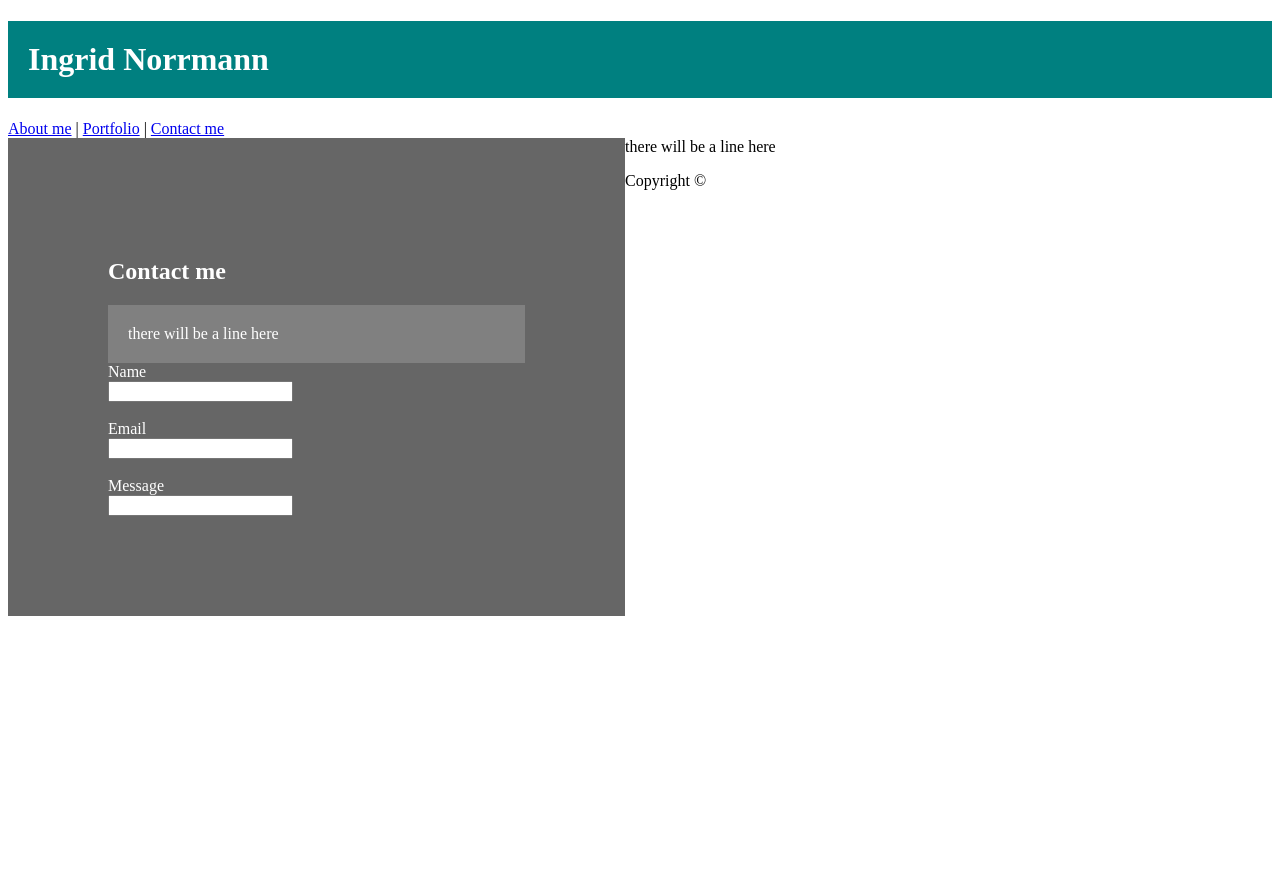
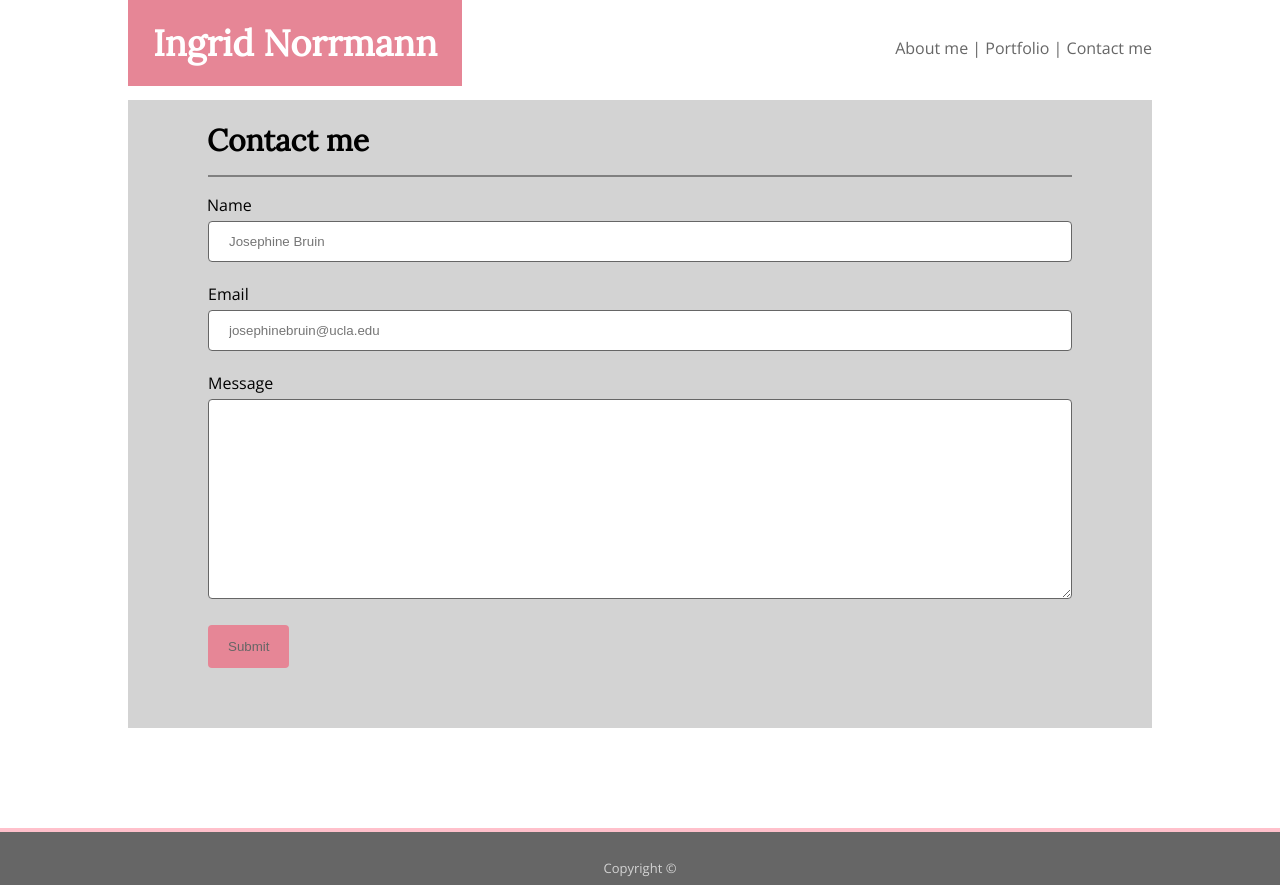
Before and after one commit to inorrmann/Basic-Portfolio, a plain HTML site: page contact.html in a window 1280 px wide. Before the commit the page ends 800 px from the top, so only its background shows below. Drawn offline with nearby package versions, Linux system fonts and the light colour scheme.

Commit message:
about me and contact pages finalized

```diff
--- /dev/null
+++ b/assets/css/reset.css
@@ -0,0 +1,48 @@
+/* http://meyerweb.com/eric/tools/css/reset/
+   v2.0 | 20110126
+   License: none (public domain)
+*/
+
+html, body, div, span, applet, object, iframe,
+h1, h2, h3, h4, h5, h6, p, blockquote, pre,
+a, abbr, acronym, address, big, cite, code,
+del, dfn, em, img, ins, kbd, q, s, samp,
+small, strike, strong, sub, sup, tt, var,
+b, u, i, center,
+dl, dt, dd, ol, ul, li,
+fieldset, form, label, legend,
+table, caption, tbody, tfoot, thead, tr, th, td,
+article, aside, canvas, details, embed,
+figure, figcaption, footer, header, hgroup,
+menu, nav, output, ruby, section, summary,
+time, mark, audio, video {
+	margin: 0;
+	padding: 0;
+	border: 0;
+	font-size: 100%;
+	font: inherit;
+	vertical-align: baseline;
+}
+/* HTML5 display-role reset for older browsers */
+article, aside, details, figcaption, figure,
+footer, header, hgroup, menu, nav, section {
+	display: block;
+}
+body {
+	line-height: 1;
+}
+ol, ul {
+	list-style: none;
+}
+blockquote, q {
+	quotes: none;
+}
+blockquote:before, blockquote:after,
+q:before, q:after {
+	content: '';
+	content: none;
+}
+table {
+	border-collapse: collapse;
+	border-spacing: 0;
+}
--- a/assets/css/style.css
+++ b/assets/css/style.css
@@ -1,21 +1,141 @@
-/** Heading & Navigation Bar **/
+* {
+    box-sizing: border-box;
+    margin: 0;
+    /* background-image: url(../images/background-tiles.jpg)*/
+  }
+
+/*** Heading & Navigation Bar ***/
+header{
+    position: relative;
+    top: -100px;
+    width: 80%;
+    margin: 0 auto;
+}
 
 h1 {
-    padding: 20px;
     color: white;
-    background: teal;
+    padding: 25px;
+    background: rgb(230, 134, 150);
+    font-family: "Lora", "Palatino", "Bakesrville", "PT Serif";
+    font-weight: bold;
+    font-size: 36px;
+    text-align: center;
+    float: left;
 }
 
+nav {
+    font-family: "Open Sans", "Roboto", "Lato", "Raleway", "Sans", "PT Sans";
+    padding: 40px 0 30px;
+    float: right;
+    color: #666;
+}
+
+a:link,
+a:active,
+a:visited {
+    text-decoration: none;
+    color: #666
+}
+
+
+/*** Main content ***/
 .container {
-    padding: 100px;
-    margin-bottom: 20px;
-    color: white;
-    background: #666;
-    float: left;
-    width: 33%
+    font-family: "Open Sans", "Roboto", "Lato", "Raleway", "Sans", "PT Sans";
+    padding: 0 80px 80px 80px;
+    margin: 100px auto;
+    width: 80%;
+    background: lightgrey;
+}
+
+/*** Subtitle section ***/
+h2 {
+    padding: 25px 20px 20px 20px;
+    font-family: "Lora", "Palatino", "Baskerville", "PT Serif";
+    font-weight: bold;
+    font-size: 30px;
+    position: relative;
+    left: -255px
 }
 
 #title-line {
-    padding: 20px;
+    padding: 1px;
     background: grey;
 }
+
+
+/** Content section Index **/
+.content {
+    text-align: justify;
+}
+
+#headshot {
+    float: left;
+    padding: 0 15px 10px 0;
+}
+
+#p1 {
+    float: right;
+}
+
+/** Content section Contact **/
+form {
+    position: relative;
+    top: 20px;
+}
+input[type=text], input[type=email], textarea {
+    width: 100%;
+    padding: 12px 20px;
+    margin: 8px 0;
+    display: inline-block;
+    border: 1px solid #666;
+    border-radius: 4px;
+}
+
+input[type=submit] {
+    background-color: rgb(230, 134, 150);
+    color: #666;
+    padding: 14px 20px;
+    border: none;
+    border-radius: 4px;
+    cursor: pointer;
+}
+
+label[for=name] {
+    position: relative;
+    left: -255px
+}
+
+#message {
+    height: 200px;
+    resize: vertical;
+}
+
+/** Content section Portfolio **/
+.column {
+    float: left;
+    width: 35%;
+    padding: 10px;
+}
+
+.row1::after {
+    content: "";
+    clear: both;
+    display: table;
+}
+
+
+
+/*** Footer section ***/
+#footer-line {
+    padding: 2px;
+    background: pink;
+}
+
+#copyright-block {
+    padding: 30px 30px 10px 30px;
+    font-family: "Open Sans", "Roboto", "Lato", "Raleway", "Sans", "PT Sans";
+    font-size: 13px;
+    background: #666;
+    color: lightgrey;
+    text-align: center
+}
--- a/contact.html
+++ b/contact.html
@@ -5,7 +5,11 @@
     <meta name="viewport" content="width=device-width, initial-scale=1.0">
     <meta http-equiv="X-UA-Compatible" content="ie=edge">
     <title>Ingrid Norrmann | Contact me</title>
+    <link rel="stylesheet" type="text/css" href="assets/css/reset.css">
     <link rel="stylesheet" type="text/css" href="assets/css/style.css">
+
+    <!-- Google Fonts -->
+    <link href="https://fonts.googleapis.com/css?family=Lora|Open+Sans&display=swap" rel="stylesheet">
 </head>
 
 <body>
@@ -24,36 +28,33 @@
     <div class="container">
 
         <!-- Title of this page -->
-        <section>
+        <section class="subheading">
             <h2> Contact me </h2>
-
-            <section id="title-line">
-                there will be a line here
-            </section>
+            <section id="title-line"></section>
         </section>
 
         <!-- Main content of this page -->
-        <form>
-            Name <br>
-            <input type="text" name="name">
-            <br><br>
-            Email<br>
-            <input type="email" name="email">
-            <br><br>
-            Message<br>
-            <input id="message" type="text" name="message">
+        <section class="message-box">
+            <form action="/action_page.php">
+                <label for="name">Name</label><br>
+                <input type="text" id="name" name="name" placeholder="Josephine Bruin">
+                <br><br>
+                <label for="email">Email</label><br>
+                <input type="email" id="email" name="email" placeholder="josephinebruin@ucla.edu">
+                <br><br>
+                <label for="message">Message</label><br>
+                <textarea id="message" name="message"></textarea>
+                <br><br>
 
-        </section>
-
+            <input type="submit" value="Submit">
+            </section>
     </div>
 
     <!-- Footer that will be duplicated in every page -->
     <footer>
-        <section id="footer-line">
-            there will be a line here
-        </section>
+        <section id="footer-line"></section>
 
-        <section id="copyright block">
+        <section id="copyright-block">
             <p>Copyright &copy;</p>
         </section>
     </footer>
```
Also changed, not shown: index.html (+23 -19 lines), portfolio.html (+26 -28 lines), 1 other file.
